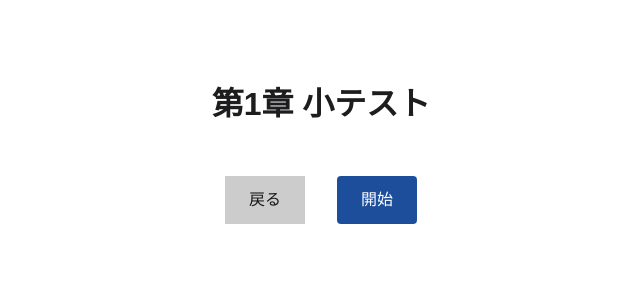
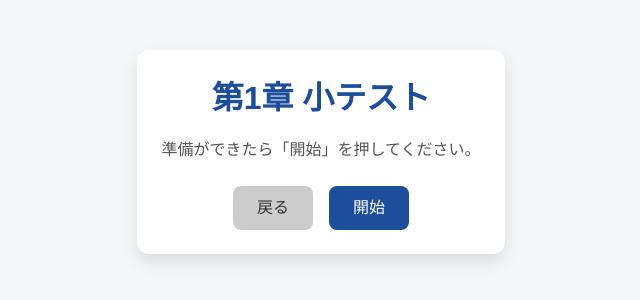
Before and after one commit to ODA-KAISYU/my-quiz-app, a Next.js app: page /quiz/1/start in a window 1280 px wide. Shown: the part 248-548 px from the top of the page, without its empty margins (319-959 px from the left). Built offline with nearby package versions, Linux system fonts and the light colour scheme.

Commit message:
🎨 🐛 スタート画面を書き換えた

```diff
--- a/src/app/components/styles/QuizListTable.module.css
+++ b/src/app/components/styles/QuizListTable.module.css
@@ -18,6 +18,7 @@
 .table thead {
     background-color: #1d4e9b;
     color: white;
+    border-bottom: 4px solid #ffeb00; /* yellow underline */
 }
 
 .th,.td {
@@ -31,34 +32,24 @@
     text-align: center;
 }
 
-.tbody tr:nth-child(even) {
-    background-color: #FFF;
-}
-
-.tbody tr:nth-child(odd) {
-    background-color: #FFF;
-}
-
-.button {
-    background-color: transparent;
-    border: none;
-    font-size: 1.5rem;
-    cursor: pointer;
-    color: #555;
-}
 
 .iconButton {
-    background: none;
+    background-color: #555;
     border: none;
-    font-size: 1.8rem;
-    font-weight: bold;
+    border-radius: 50%;
+    color: white;
+    font-size: 20px;
+    width: 32px;
+    height: 32px;
+    display: flex;
+    align-items: center;
+    justify-content: center;
     cursor: pointer;
-    color: #1d4e9b;
-    transition: color 0.3s, transform 0.2s;
+    transition: background-color 0.3s, transform 0.2s;
 }
 
 .iconButton:hover {
-    color: #163f7a;
+    background-color: #333;
     transform: scale(1.1);
 }
 
@@ -67,14 +58,27 @@
     top: 100%;
     left: 50%;
     transform: translateX(-50%);
-    margin-top: 8px;
-    padding: 8px;
+    margin-top: 10px;
+    padding: 10px;
     background-color: white;
     border: 1px solid #ccc;
-    border-radius: 6px;
-    box-shadow: 0 4px 8px rgba(0,0,0,0.1);
+    border-radius: 8px;
+    box-shadow: 0 4px 12px rgba(0, 0, 0, 0.15);
     z-index: 10;
-    min-width: 120px; /* Added to make popup wider */
+    min-width: 140px;
+    text-align: left;
+    transition: opacity 0.2s ease, transform 0.2s ease;
+}
+
+.menuPopup::before {
+    content: "";
+    position: absolute;
+    top: -8px;
+    left: 50%;
+    transform: translateX(-50%);
+    border-width: 8px;
+    border-style: solid;
+    border-color: transparent transparent white transparent;
 }
 
 .menuItem {
--- a/src/app/quiz-list/page.jsx
+++ b/src/app/quiz-list/page.jsx
@@ -37,7 +37,7 @@ export default function QuizListPage() {
 
     return (
         <main className={styles.container}>
-            <h1 className={styles.title}>小テスト一覧</h1>
+            <h1 className={styles.title}>日本史 小テスト一覧</h1>
             <QuizListTable quizList={quizList}
                            setQuizList={setQuizList}
                            onSubmitQuiz={handleSubmitQuiz}
--- a/src/app/quiz/[quizId]/start/page.jsx
+++ b/src/app/quiz/[quizId]/start/page.jsx
@@ -17,7 +17,9 @@ export default function QuizIntroPage() {
 
   return (
     <main className={styles.container}>
+      <div className={styles.card}>
         <h1 className={styles.title}>第{quizId}章 小テスト</h1>
+        <p className={styles.description}>準備ができたら「開始」を押してください。</p>
         <div className={styles.buttonRow}>
           <Link href="/quiz-list">
             <button className={styles.secondaryButton}>戻る</button>
@@ -26,6 +28,7 @@ export default function QuizIntroPage() {
             <button className={styles.button}>開始</button>
           </Link>
         </div>
+      </div>
     </main>
   );
 }
--- a/src/app/quiz/[quizId]/start/page.module.css
+++ b/src/app/quiz/[quizId]/start/page.module.css
@@ -1,59 +1,68 @@
 .container {
-    padding: 2rem;
-    max-width: 800px;
-    margin: auto;
-    background-color: #fff;
-    border-radius: 8px;
-    box-shadow: 0 2px 8px rgba(0, 0, 0, 0.1);
+  min-height: 100vh;
   display: flex;
-    flex-direction: column;
   justify-content: center;
   align-items: center;
-    height: 100vh;
+  background-color: #f4f6f8;
+  padding: 20px;
+}
+
+.card {
+  max-width: 500px;
+  margin: 0 auto;
+  padding: 24px;
+  background-color: #ffffff;
+  border-radius: 12px;
+  box-shadow: 0 8px 16px rgba(0, 0, 0, 0.1);
+  text-align: center;
 }
 
 .title {
   font-size: 2rem;
   font-weight: bold;
-    margin-bottom: 1rem;
-    color: #1d1d1f;
+  color: #1d4e9b;
 }
 
-  .text {
+.description {
+  margin: 16px 0;
   font-size: 1rem;
-    margin-bottom: 1rem;
-  }
-
-  .button {
-    background-color: #1d4e9b;
-    color: white;
-    border: none;
-    padding: 0.75rem 1.5rem;
-    font-size: 1rem;
-    border-radius: 4px;
-    cursor: pointer;
-    transition: background-color 0.3s ease;
-  }
-
-  .button:hover {
-    background-color: #163e7a;
+  color: #555;
 }
 
 .buttonRow {
   display: flex;
   justify-content: center;
-    gap: 2rem;
-    margin-top: 2rem;
+  gap: 16px;
+  margin-top: 24px;
 }
 
-  .buttonWrapper {
-    display: flex;
-    justify-content: center;
-  }
-  .secondaryButton {
-    background-color: #ccc;
+.button {
+  padding: 10px 24px;
+  background-color: #1d4e9b;
+  color: white;
   border: none;
-    padding: 0.75rem 1.5rem;
+  border-radius: 8px;
   font-size: 1rem;
   cursor: pointer;
+  transition: background-color 0.2s ease;
 }
+
+.button:hover {
+
+  background-color: #163f7a;
+}
+
+.secondaryButton {
+  padding: 10px 24px;
+  background-color: #ccc;
+  color: #333;
+  border: none;
+  border-radius: 8px;
+  font-size: 1rem;
+  cursor: pointer;
+  transition: background-color 0.2s ease;
+}
+
+.secondaryButton:hover {
+  background-color: #bbb;
+}
```
Lines whose indentation alone changed are shown as unchanged.
